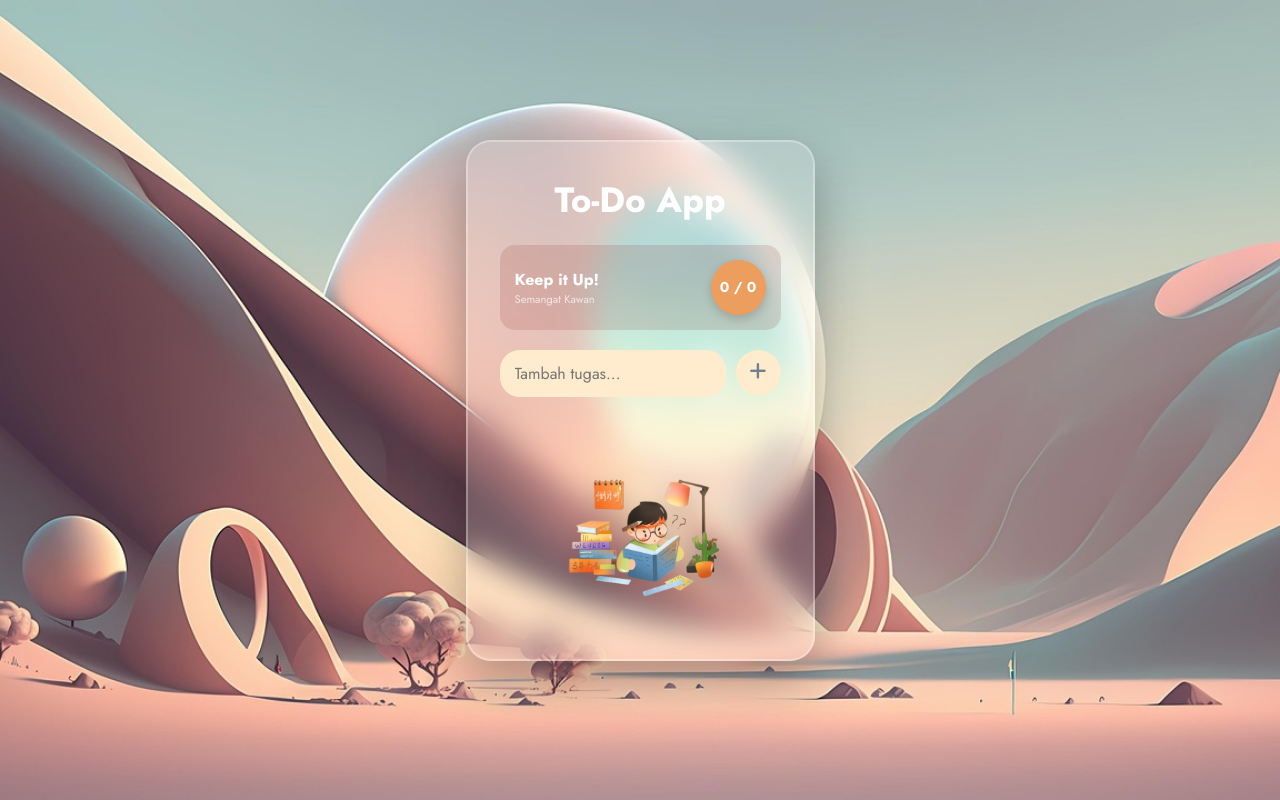
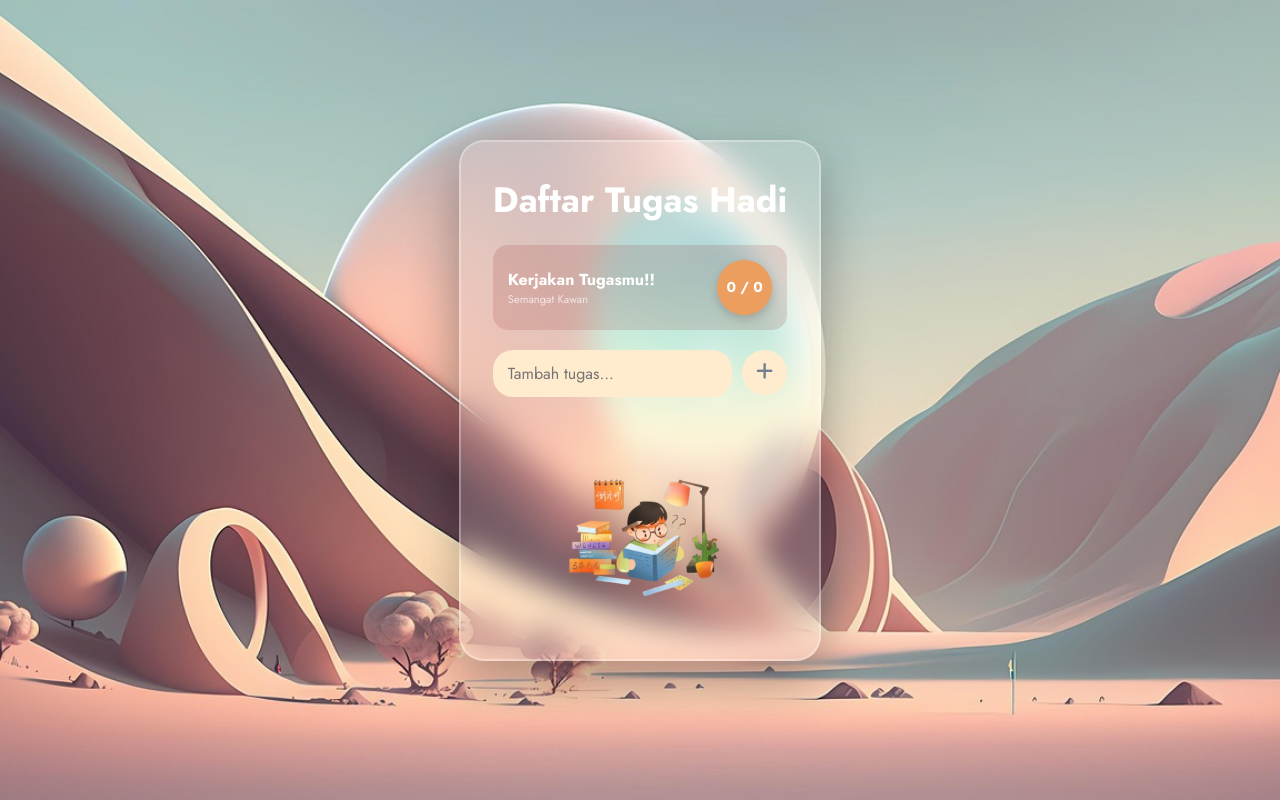
Before and after one commit to zximpostor-afk/To-Do-Listt-App, a plain HTML site: page index.html in a window 1280 px wide. Drawn offline with nearby package versions, Linux system fonts and the light colour scheme.

Commit message:
Add files via upload

```diff
--- a/index.html
+++ b/index.html
@@ -11,11 +11,11 @@
 <body>
     <div class="container">
         <div class="todo-app">
-            <h1>To-Do App</h1>
+            <h1>Daftar Tugas Hadi</h1>
 
             <div class="stats-container">
                 <div>
-                    <strong>Keep it Up!</strong>
+                    <strong>Kerjakan Tugasmu!!</strong>
                     <p style="font-size: 0.7rem; opacity: 0.7;">Semangat Kawan</p>
                 </div>
                 <div class="progress-bar">0 / 0</div>
```
